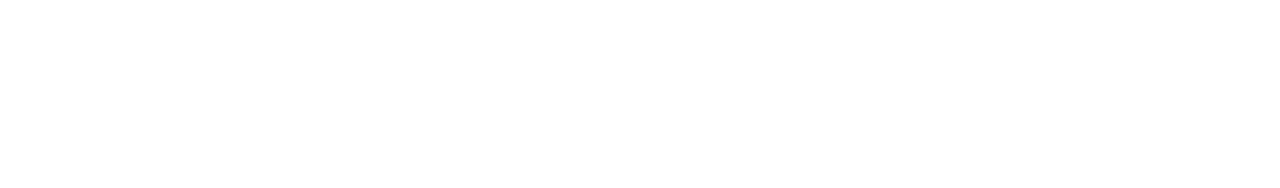
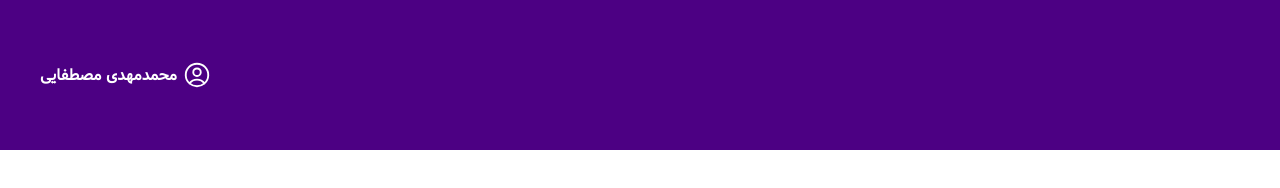
Before and after one commit to Alireza-Jodat2001/tikdad-Navbar, a website: page index.html in a window 1280 px wide. Drawn offline with Linux system fonts and the light colour scheme.

Commit message:
add Dirooz font. -D

```diff
--- a/Sass/style.scss
+++ b/Sass/style.scss
@@ -0,0 +1,63 @@
+@font-face {
+  font-family: 'Dirooz';
+  src: url('../Font/Dirooz.woff');
+}
+
+:root {
+  --color-purple-primary: #4c0083;
+  --color-white: #fff;
+}
+
+* {
+  margin: 0;
+  padding: 0;
+  box-sizing: border-box;
+  text-decoration: none;
+  list-style-type: none;
+  font-family: Dirooz;
+}
+
+.container {
+  margin: 0 auto;
+}
+
+.main-header {
+  background: var(--color-purple-primary);
+  color: var(--color-white);
+
+  & .container {
+    display: flex;
+    justify-content: flex-end;
+    align-items: center;
+  }
+
+  &__nav {
+  }
+
+  &__ul {
+    display: flex;
+    align-items: center;
+  }
+
+  &__li {
+    display: flex;
+    align-items: center;
+    gap: 5px;
+  }
+
+  & .navbar__svg {
+    width: 30px;
+  }
+
+  & .navbar__span {
+    &--user {
+      font-weight: 900;
+    }
+  }
+}
+
+@media screen and (max-width: 1280px) {
+  .container {
+    width: 1200px;
+  }
+}
--- a/index.html
+++ b/index.html
@@ -1,5 +1,5 @@
 <!DOCTYPE html>
-<html lang="en">
+<html lang="fa" dir="rtl">
 
 <head>
   <meta charset="UTF-8">
@@ -9,9 +9,38 @@
 </head>
 
 <body>
-  <nav class="nav">
-    <div class="container"></div>
-  </nav>
+  <header class="main-header">
+    <div class="container">
+      <nav class="main-header__nav">
+        <ul class="main-header__ul">
+          <li class="main-header__li">
+            <svg class="navbar__svg"></svg>
+            <span class="navbar__span"></span>
+          </li>
+          <li class="main-header__li">
+            <svg class="navbar__svg"></svg>
+            <span class="navbar__span"></span>
+          </li>
+          <li class="main-header__li">
+            <svg class="navbar__svg"></svg>
+            <span class="navbar__span"></span>
+          </li>
+          <li class="main-header__li">
+            <svg class="navbar__svg"></svg>
+            <span class="navbar__span"></span>
+          </li>
+          <li class="main-header__li">
+            <svg xmlns="http://www.w3.org/2000/svg" fill="none" viewBox="0 0 24 24" stroke-width="1.5"
+              stroke="currentColor" class="w-6 h-6 navbar__svg">
+              <path stroke-linecap="round" stroke-linejoin="round"
+                d="M17.982 18.725A7.488 7.488 0 0012 15.75a7.488 7.488 0 00-5.982 2.975m11.963 0a9 9 0 10-11.963 0m11.963 0A8.966 8.966 0 0112 21a8.966 8.966 0 01-5.982-2.275M15 9.75a3 3 0 11-6 0 3 3 0 016 0z" />
+            </svg>
+            <span class="navbar__span navbar__span--user">محمد‌مهدی مصطفایی</span>
+          </li>
+        </ul>
+      </nav>
+    </div>
+  </header>
 </body>
 
 </html>
```
Also changed, not shown: Css/style.css, Font/Dirooz.woff (added).
